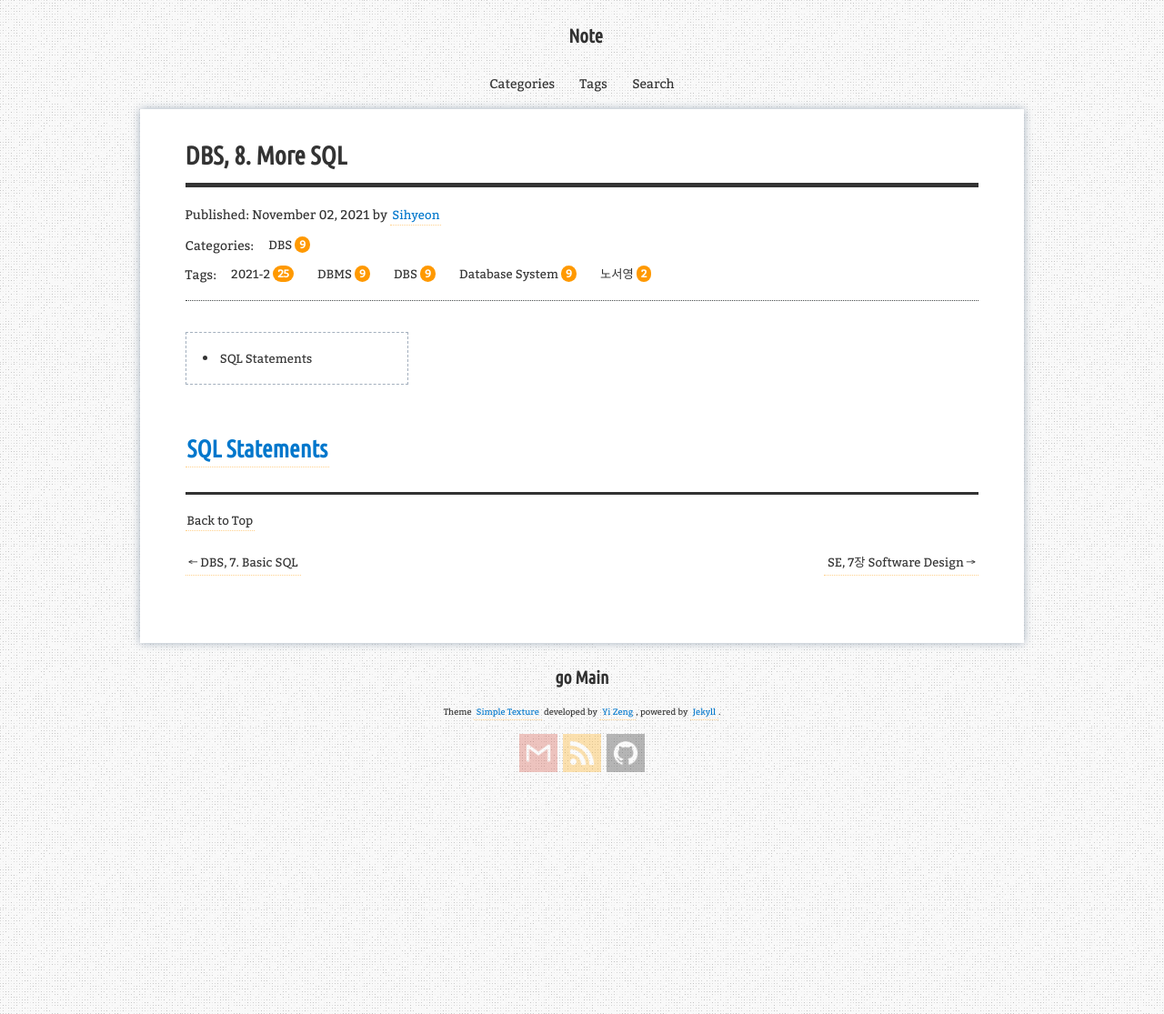
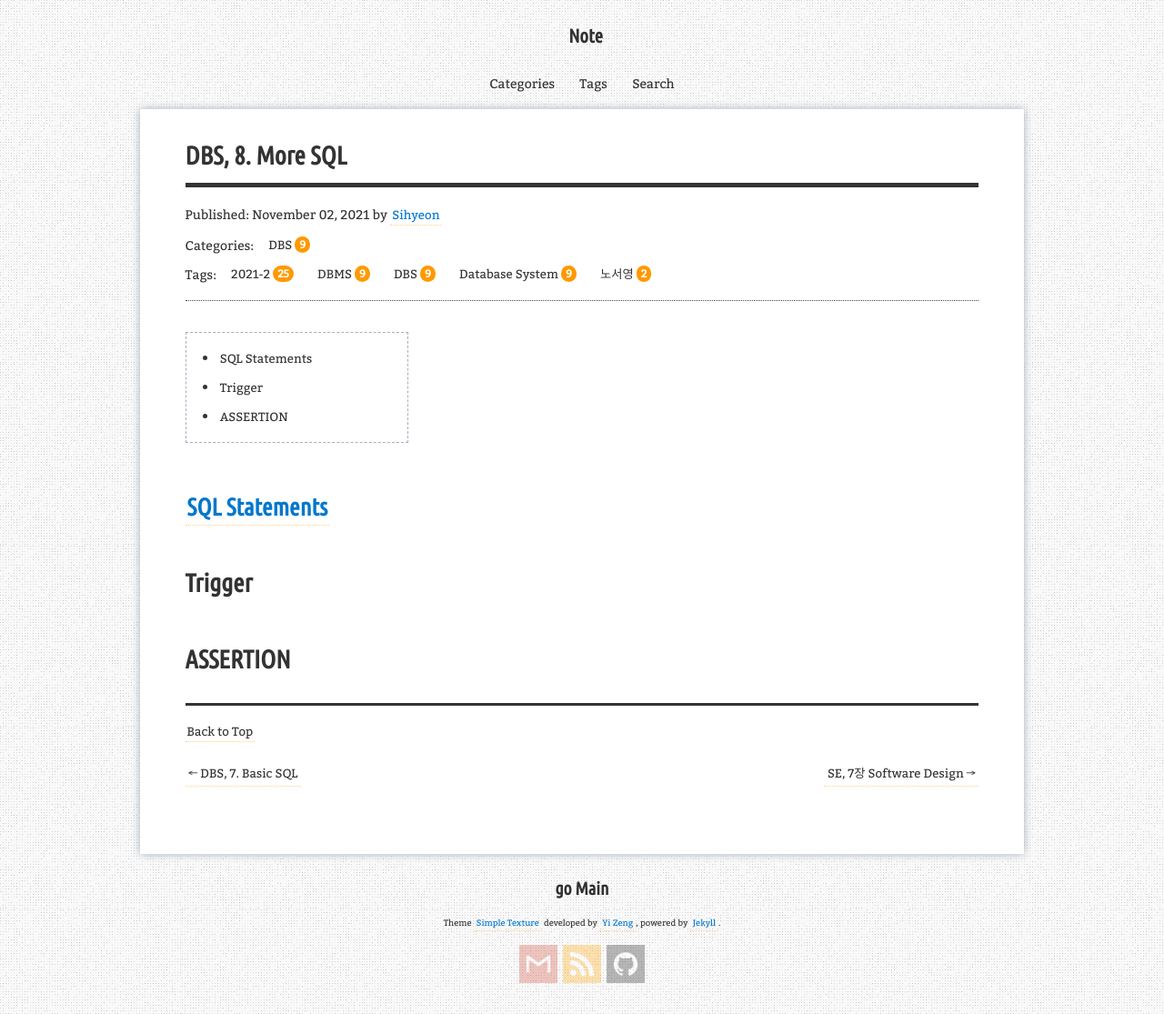
Before and after one commit to aristohyun/aristohyun.github.io, a Jekyll site: the page built from _posts/2021-11-02-DBS_08.md, in a window 1280 px wide. Shown: the whole page at 91% size. Built offline with Jekyll 4.4.1, drawn with Linux system fonts in a browser that asks for light colours; comment, search, counter and statistics services are not loaded.

Commit message:
Update 2021-11-02-DBS_08.md

```diff
--- a/_posts/2021-11-02-DBS_08.md
+++ b/_posts/2021-11-02-DBS_08.md
@@ -13,3 +13,8 @@ redirect_from:
 {:toc .toc}
 
 # [SQL Statements](https://dev.mysql.com/doc/refman/8.0/en/sql-data-definition-statements.html)
+
+
+# Trigger
+
+# ASSERTION
```
